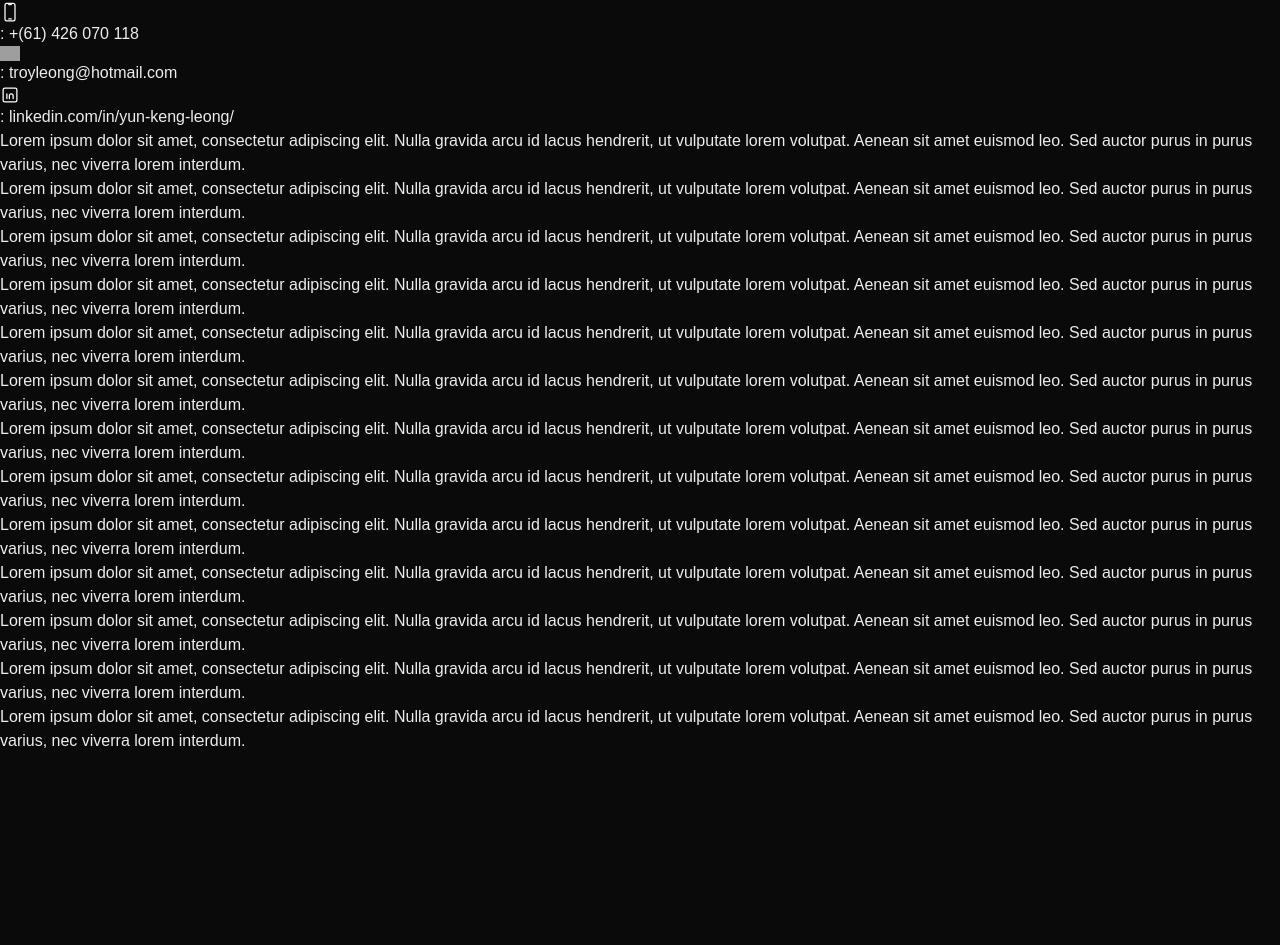
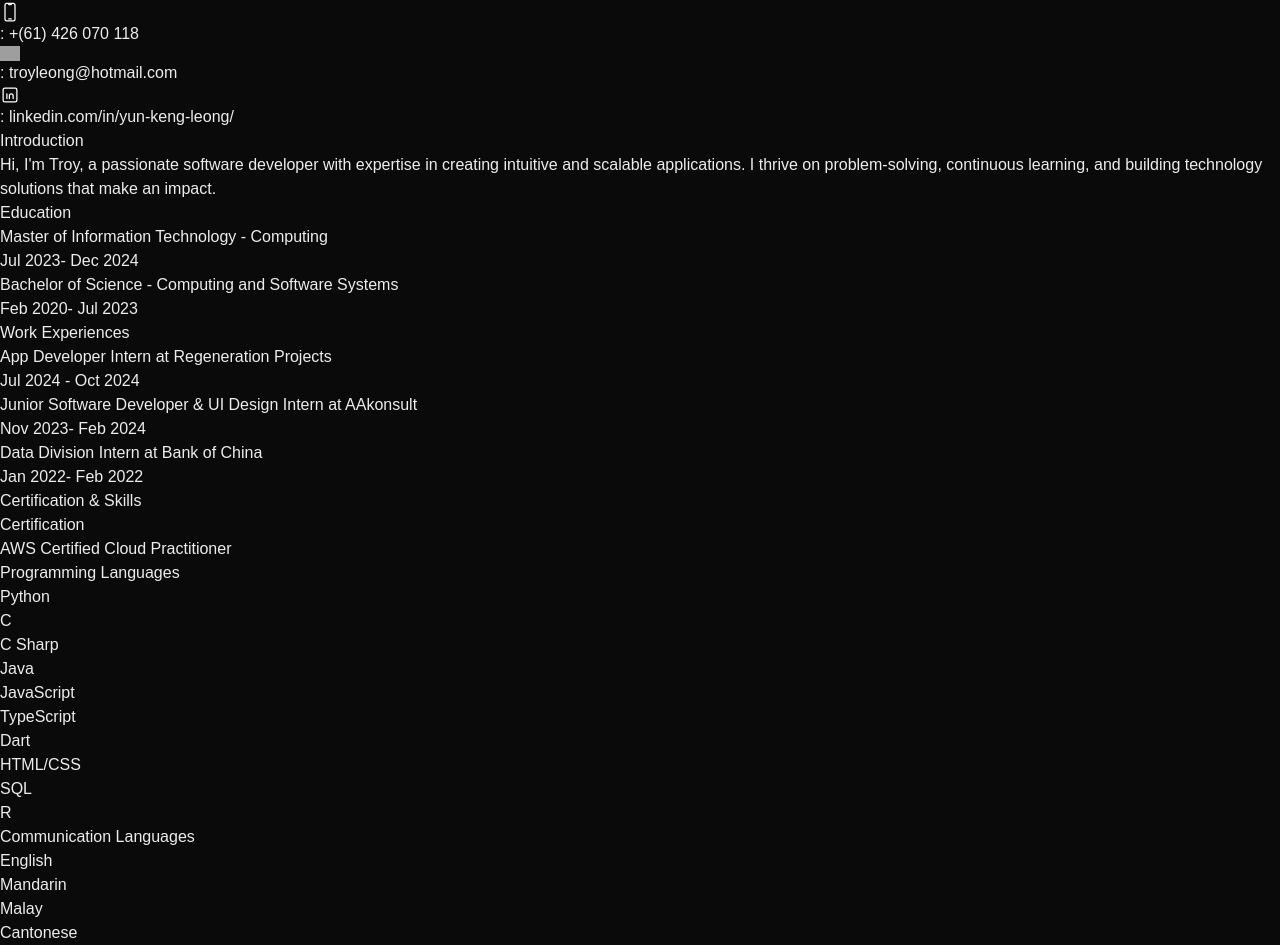
Before and after one commit to troyleong7/portfolio, a Next.js app: page /about in a window 1280 px wide. Shown: the part 322-1267 px from the top of the page. Before the commit the page ends 1075 px from the top, so only its background shows below. Built offline with nearby package versions, Linux system fonts and the light colour scheme; grey boxes are pictures that could not be loaded.

Commit message:
About me page layout

```diff
--- a/src/app/about/page.tsx
+++ b/src/app/about/page.tsx
@@ -92,20 +92,56 @@ export default function About() {
               : linkedin.com/in/yun-keng-leong/
             </a>
           </div>
-          <div className="flex-1 ml-8 h-[650px] overflow-y-scroll no-scrollbar" >
-              <p className="text-xl">Lorem ipsum dolor sit amet, consectetur adipiscing elit. Nulla gravida arcu id lacus hendrerit, ut vulputate lorem volutpat. Aenean sit amet euismod leo. Sed auctor purus in purus varius, nec viverra lorem interdum.</p>
-              <p className="text-xl">Lorem ipsum dolor sit amet, consectetur adipiscing elit. Nulla gravida arcu id lacus hendrerit, ut vulputate lorem volutpat. Aenean sit amet euismod leo. Sed auctor purus in purus varius, nec viverra lorem interdum.</p>
-              <p className="text-xl">Lorem ipsum dolor sit amet, consectetur adipiscing elit. Nulla gravida arcu id lacus hendrerit, ut vulputate lorem volutpat. Aenean sit amet euismod leo. Sed auctor purus in purus varius, nec viverra lorem interdum.</p>
-              <p className="text-xl">Lorem ipsum dolor sit amet, consectetur adipiscing elit. Nulla gravida arcu id lacus hendrerit, ut vulputate lorem volutpat. Aenean sit amet euismod leo. Sed auctor purus in purus varius, nec viverra lorem interdum.</p>
-              <p className="text-xl">Lorem ipsum dolor sit amet, consectetur adipiscing elit. Nulla gravida arcu id lacus hendrerit, ut vulputate lorem volutpat. Aenean sit amet euismod leo. Sed auctor purus in purus varius, nec viverra lorem interdum.</p>
-              <p className="text-xl">Lorem ipsum dolor sit amet, consectetur adipiscing elit. Nulla gravida arcu id lacus hendrerit, ut vulputate lorem volutpat. Aenean sit amet euismod leo. Sed auctor purus in purus varius, nec viverra lorem interdum.</p>
-              <p className="text-xl">Lorem ipsum dolor sit amet, consectetur adipiscing elit. Nulla gravida arcu id lacus hendrerit, ut vulputate lorem volutpat. Aenean sit amet euismod leo. Sed auctor purus in purus varius, nec viverra lorem interdum.</p>
-              <p className="text-xl">Lorem ipsum dolor sit amet, consectetur adipiscing elit. Nulla gravida arcu id lacus hendrerit, ut vulputate lorem volutpat. Aenean sit amet euismod leo. Sed auctor purus in purus varius, nec viverra lorem interdum.</p>
-              <p className="text-xl">Lorem ipsum dolor sit amet, consectetur adipiscing elit. Nulla gravida arcu id lacus hendrerit, ut vulputate lorem volutpat. Aenean sit amet euismod leo. Sed auctor purus in purus varius, nec viverra lorem interdum.</p>
-              <p className="text-xl">Lorem ipsum dolor sit amet, consectetur adipiscing elit. Nulla gravida arcu id lacus hendrerit, ut vulputate lorem volutpat. Aenean sit amet euismod leo. Sed auctor purus in purus varius, nec viverra lorem interdum.</p>
-              <p className="text-xl">Lorem ipsum dolor sit amet, consectetur adipiscing elit. Nulla gravida arcu id lacus hendrerit, ut vulputate lorem volutpat. Aenean sit amet euismod leo. Sed auctor purus in purus varius, nec viverra lorem interdum.</p>
-              <p className="text-xl">Lorem ipsum dolor sit amet, consectetur adipiscing elit. Nulla gravida arcu id lacus hendrerit, ut vulputate lorem volutpat. Aenean sit amet euismod leo. Sed auctor purus in purus varius, nec viverra lorem interdum.</p>
-              <p className="text-xl">Lorem ipsum dolor sit amet, consectetur adipiscing elit. Nulla gravida arcu id lacus hendrerit, ut vulputate lorem volutpat. Aenean sit amet euismod leo. Sed auctor purus in purus varius, nec viverra lorem interdum.</p>
+          <div className="flex-1 ml-8 h-[650px] overflow-y-scroll no-scrollbar flex flex-col gap-y-4" >
+            <p className="text-4xl  font-bold">Introduction</p>
+            <p className="text-xl">Hi, I'm Troy, a passionate software developer with expertise in creating intuitive and scalable applications. I thrive on problem-solving, continuous learning, and building technology solutions that make an impact.</p>
+            <p className="text-4xl font-bold mt-10">Education</p>
+            <div className="flex justify-between">
+              <p className="text-xl">Master of Information Technology - Computing</p>
+              <p className="text-xl">Jul 2023- Dec 2024</p>
+            </div>
+            <div className="flex justify-between">
+              <p className="text-xl">Bachelor of Science - Computing and Software Systems</p>
+              <p className="text-xl">Feb 2020- Jul 2023</p>
+            </div>
+            <p className="text-4xl font-bold mt-10">Work Experiences</p>
+            <div className="flex justify-between">
+              <p className="text-xl font-bold">App Developer Intern at Regeneration Projects</p>
+              <p className="text-xl font-bold">Jul 2024 - Oct 2024</p>
+            </div>
+            <div className="flex justify-between">
+              <p className="text-xl font-bold"> Junior Software Developer & UI Design Intern at AAkonsult</p>
+              <p className="text-xl font-bold">Nov 2023- Feb 2024</p>
+            </div>
+            <div className="flex justify-between">
+              <p className="text-xl font-bold">Data Division Intern at Bank of China</p>
+              <p className="text-xl font-bold">Jan 2022- Feb 2022</p>
+            </div>
+            <p className="text-4xl font-bold mt-10">Certification & Skills</p>
+            <p className="text-xl font-bold">Certification</p>
+            <ul className="list-disc ml-8">
+              <li className="text-xl">AWS Certified Cloud Practitioner</li>
+            </ul>
+            <p className="text-xl font-bold">Programming Languages</p>
+            <ul className="list-disc ml-8">
+              <li className="text-xl">Python</li>
+              <li className="text-xl">C</li>
+              <li className="text-xl">C Sharp</li>
+              <li className="text-xl">Java</li>
+              <li className="text-xl">JavaScript</li>
+              <li className="text-xl">TypeScript</li>
+              <li className="text-xl">Dart</li>
+              <li className="text-xl">HTML/CSS</li>
+              <li className="text-xl">SQL</li>
+              <li className="text-xl">R</li>
+            </ul>
+            <p className="text-xl font-bold">Communication Languages</p>
+            <ul className="list-disc ml-8">
+            <li className="text-xl">English</li>
+              <li className="text-xl">Mandarin</li>
+              <li className="text-xl">Malay</li>
+              <li className="text-xl">Cantonese</li>
+            </ul>
           </div>
         </main>
       </div>
```
